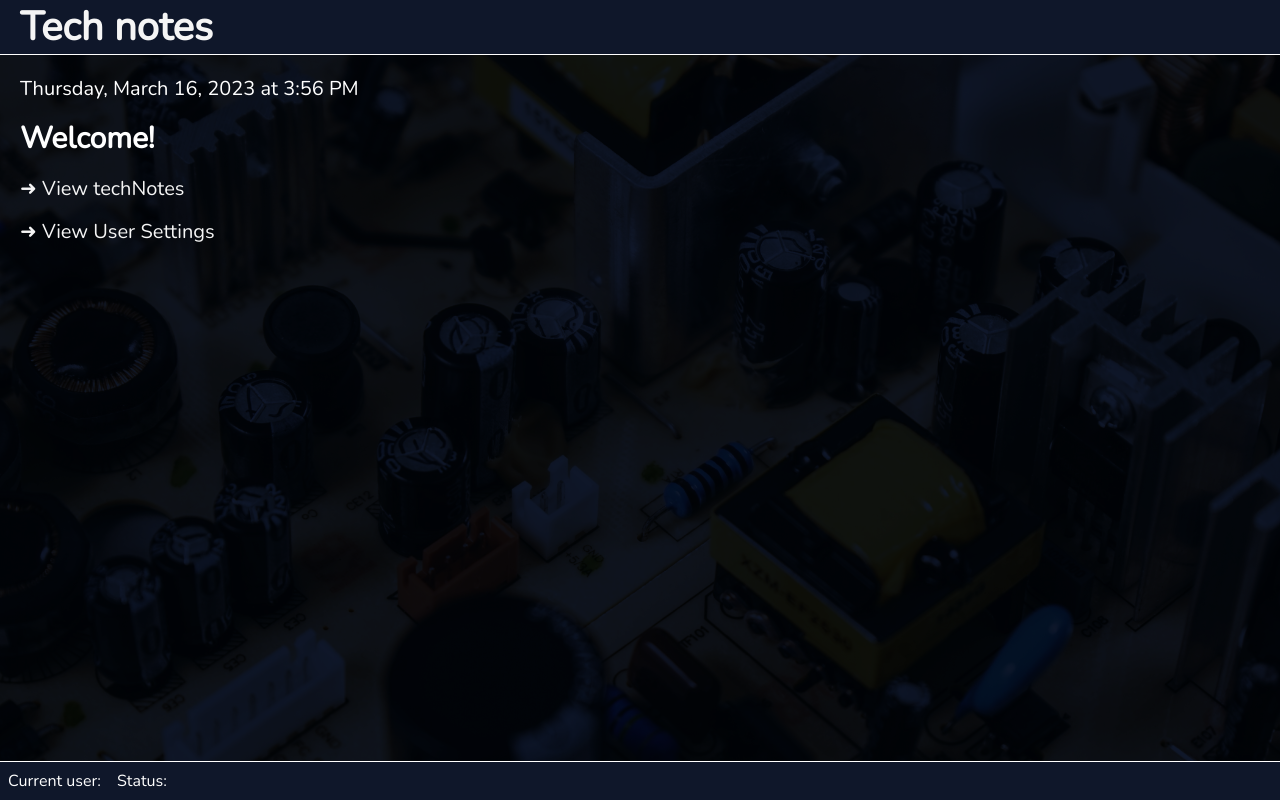
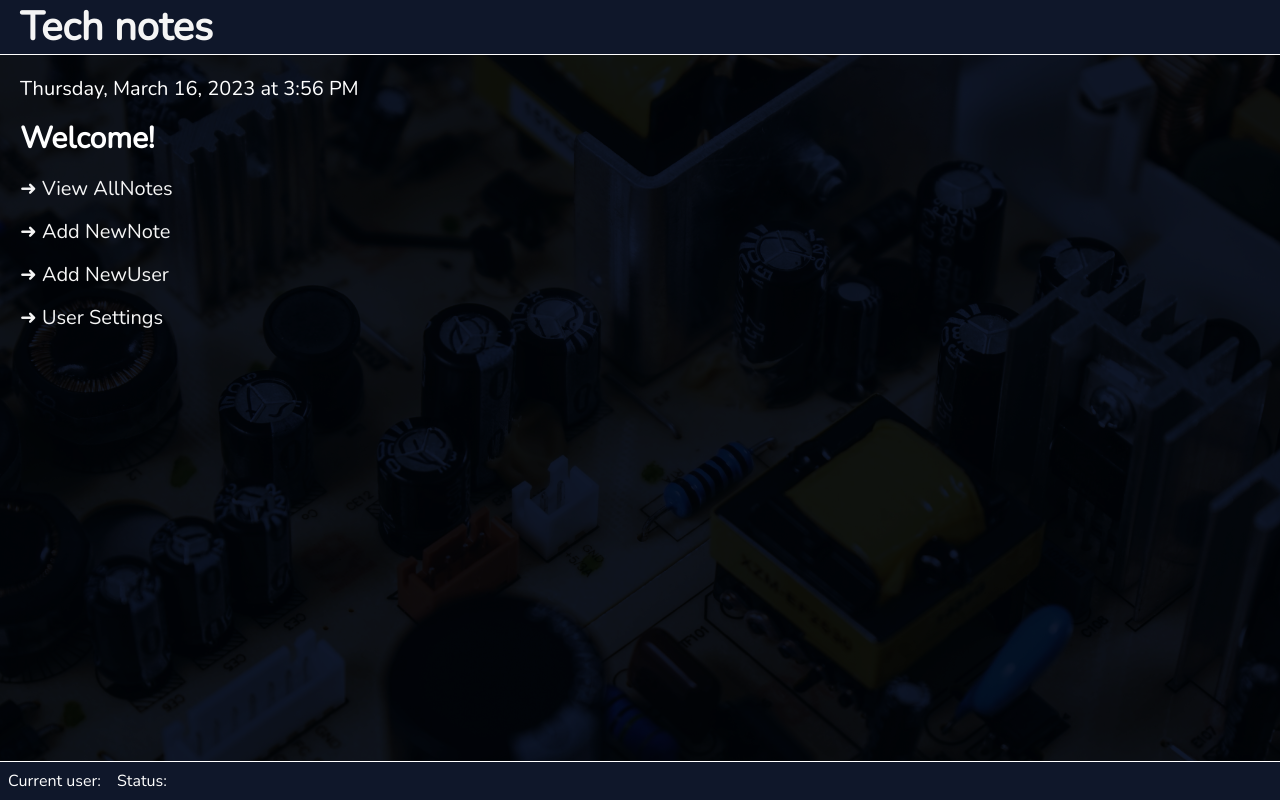
Before and after one commit to chetryJyoti/techNotes, a React (Create React App) app in the folder technotes_frontend/: page /dash in a window 1280 px wide. Built offline with nearby package versions, Linux system fonts and the light colour scheme; no server answers; the HTML template or start-up script is replaced by a standard one.

Commit message:
added other pages links

```diff
--- a/technotes_frontend/src/features/auth/Welcome.js
+++ b/technotes_frontend/src/features/auth/Welcome.js
@@ -11,8 +11,7 @@ function Welcome() {
     minute: "numeric",
     hour12: true,
   };
-  const currentDate = new Date().toLocaleDateString('en-US', options);
-
+  const currentDate = new Date().toLocaleDateString("en-US", options);
 
   const content = (
     <section className="welcome">
@@ -21,11 +20,19 @@ function Welcome() {
       <h1>Welcome!</h1>
 
       <p>
-        <Link to="/dash/notes">View techNotes</Link>
+        <Link to="/dash/notes">View AllNotes</Link>
       </p>
 
       <p>
-        <Link to="/dash/users">View User Settings</Link>
+        <Link to="/dash/notes/new">Add NewNote</Link>
+      </p>
+
+      <p>
+        <Link to="/dash/users/new">Add NewUser</Link>
+      </p>
+
+      <p>
+        <Link to="/dash/users"> User Settings</Link>
       </p>
     </section>
   );
```
